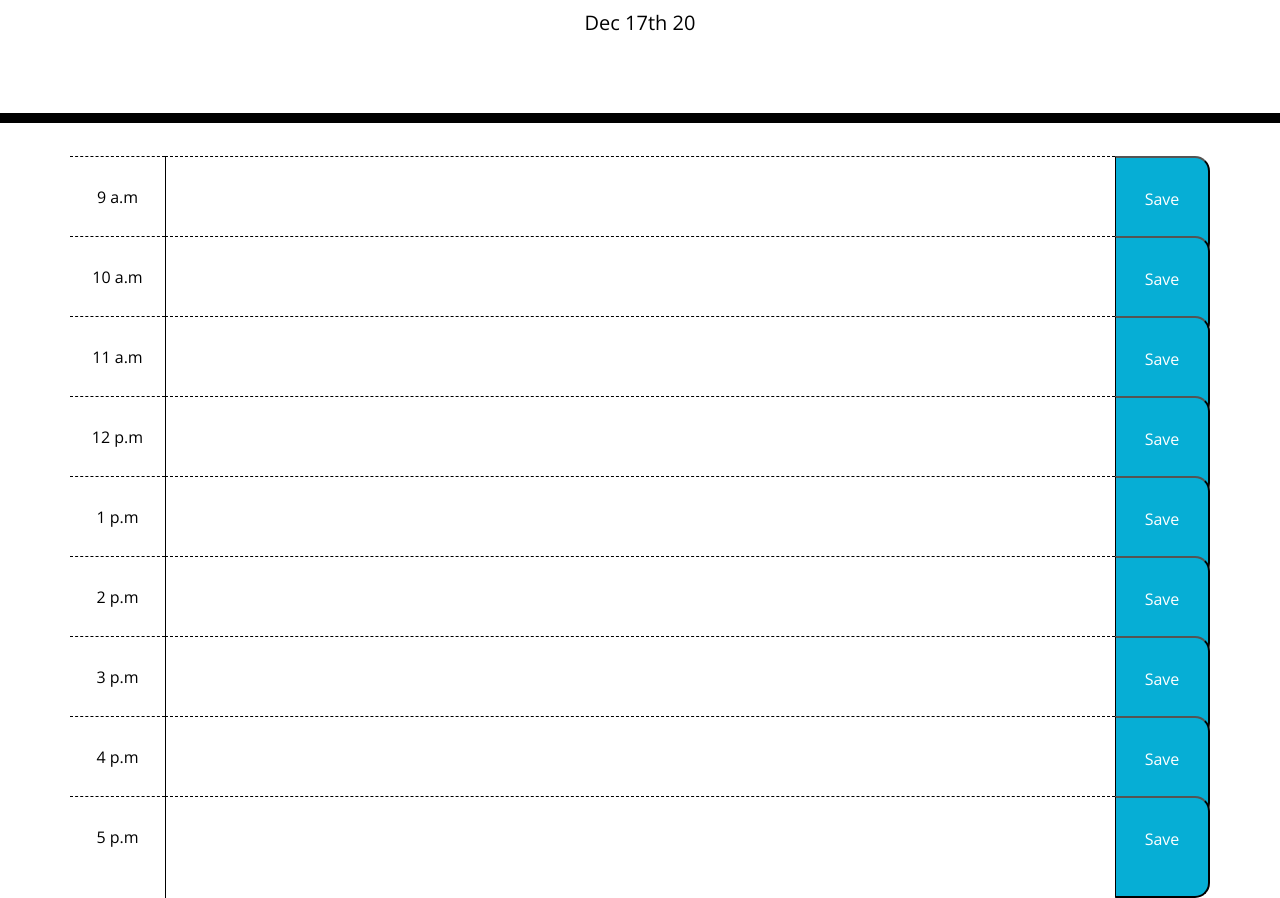
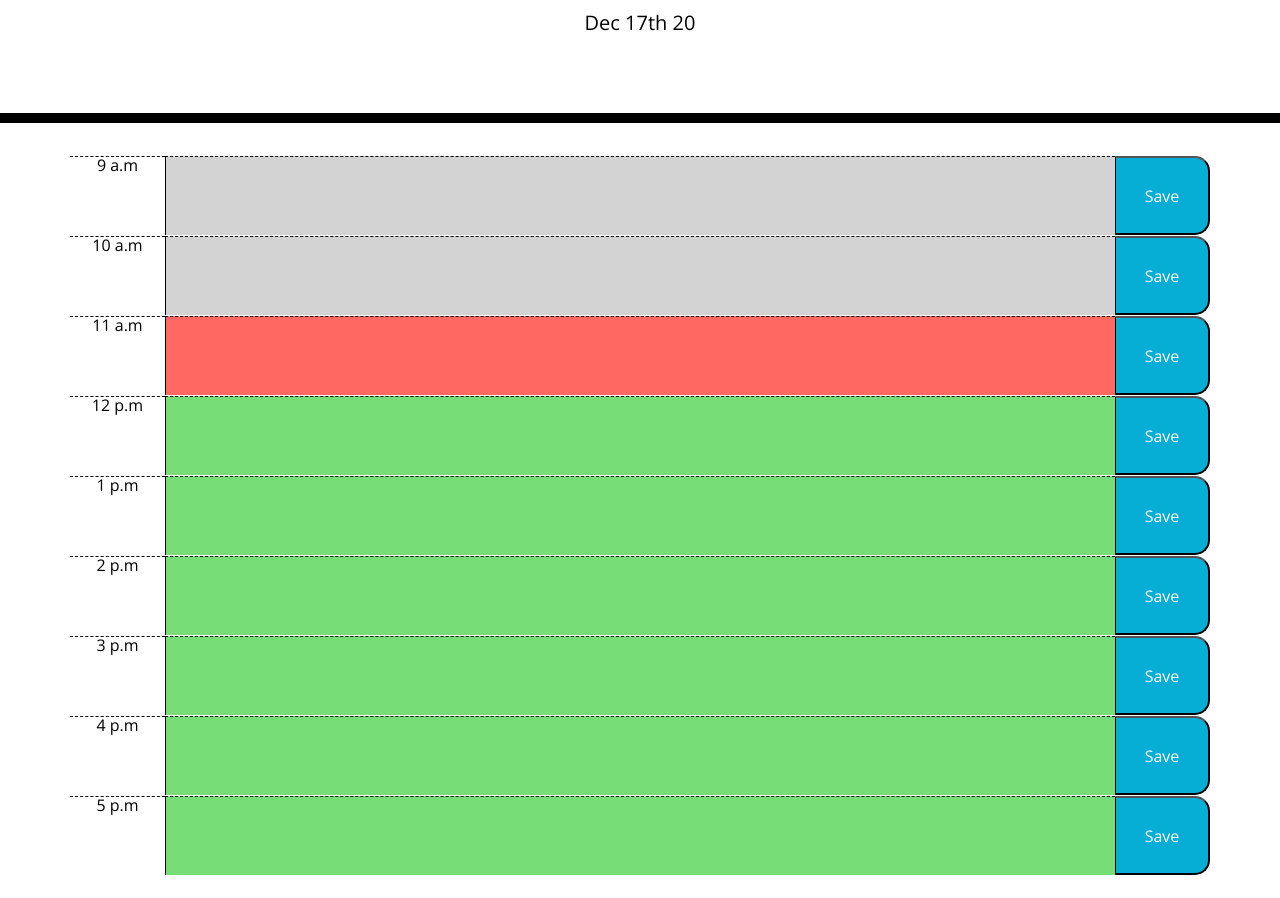
Before and after one commit to khsieh95/my-day-scheduler, a plain HTML site: page index.html in a window 1280 px wide. Shown: the part 181-1079 px from the top of the page. After the commit the page ends 1056 px from the top, so only its background shows below. Drawn offline with nearby package versions, Linux system fonts and the light colour scheme.

Commit message:
create function and if statements for styling page with reference to time

```diff
--- a/index.html
+++ b/index.html
@@ -27,99 +27,64 @@
       <h1 class="display-3">Work Day Scheduler</h1>
       <p class="lead">A simple calendar app for scheduling your work day</p>
       <p id="currentDay" class="lead"></p>
+      <p id="currentHour"></p>
     </header>
     <div class="container">
       <!-- Timeblocks go here showing 9am-5pm-->
       <div class="time-block">
         <!-- Row 1 -->
         <div class="row">
-          <div class="col-md-1 hour">
-            <p>9 a.m</p>
-          </div>
-          <textarea class="col-md-10"></textarea>
-          <button class="col-md-1 saveBtn" id="saveBtn0">
-            <p class="saveText">Save</p>
-          </button>
+          <div class="col-md-1 hour">9 a.m</div>
+          <textarea class="col-md-10" data-time="1"></textarea>
+          <button class="col-md-1 saveBtn" id="saveBtn0">Save</button>
         </div>
         <!-- Row 2 -->
         <div class="row">
-          <div class="col-md-1 hour">
-            <p>10 a.m</p>
-          </div>
-          <textarea class="col-md-10"></textarea>
-          <button class="col-md-1 saveBtn" id="saveBtn0">
-            <p class="saveText">Save</p>
-          </button>
+          <div class="col-md-1 hour">10 a.m</div>
+          <textarea class="col-md-10" data-time="2"></textarea>
+          <button class="col-md-1 saveBtn" id="saveBtn0">Save</button>
         </div>
         <!-- Row 3 -->
         <div class="row">
-          <div class="col-md-1 hour">
-            <p>11 a.m</p>
-          </div>
-          <textarea class="col-md-10"></textarea>
-          <button class="col-md-1 saveBtn" id="saveBtn0">
-            <p class="saveText">Save</p>
-          </button>
+          <div class="col-md-1 hour">11 a.m</div>
+          <textarea class="col-md-10" data-time="3"></textarea>
+          <button class="col-md-1 saveBtn" id="saveBtn0">Save</button>
         </div>
         <!-- Row 4 -->
         <div class="row">
-          <div class="col-md-1 hour">
-            <p>12 p.m</p>
-          </div>
-          <textarea class="col-md-10"></textarea>
-          <button class="col-md-1 saveBtn" id="saveBtn0">
-            <p class="saveText">Save</p>
-          </button>
+          <div class="col-md-1 hour">12 p.m</div>
+          <textarea class="col-md-10" data-time="4"></textarea>
+          <button class="col-md-1 saveBtn" id="saveBtn0">Save</button>
         </div>
         <!-- Row 5 -->
         <div class="row">
-          <div class="col-md-1 hour">
-            <p>1 p.m</p>
-          </div>
-          <textarea class="col-md-10"></textarea>
-          <button class="col-md-1 saveBtn" id="saveBtn0">
-            <p class="saveText">Save</p>
-          </button>
+          <div class="col-md-1 hour">1 p.m</div>
+          <textarea class="col-md-10" data-time="5"></textarea>
+          <button class="col-md-1 saveBtn" id="saveBtn0">Save</button>
         </div>
         <!-- Row 6 -->
         <div class="row">
-          <div class="col-md-1 hour">
-            <p>2 p.m</p>
-          </div>
-          <textarea class="col-md-10"></textarea>
-          <button class="col-md-1 saveBtn" id="saveBtn0">
-            <p class="saveText">Save</p>
-          </button>
+          <div class="col-md-1 hour">2 p.m</div>
+          <textarea class="col-md-10" data-time="6"></textarea>
+          <button class="col-md-1 saveBtn" id="saveBtn0">Save</button>
         </div>
         <!-- Row 7 -->
         <div class="row">
-          <div class="col-md-1 hour">
-            <p>3 p.m</p>
-          </div>
-          <textarea class="col-md-10"></textarea>
-          <button class="col-md-1 saveBtn" id="saveBtn0">
-            <p class="saveText">Save</p>
-          </button>
+          <div class="col-md-1 hour">3 p.m</div>
+          <textarea class="col-md-10" data-time="7"></textarea>
+          <button class="col-md-1 saveBtn" id="saveBtn0">Save</button>
         </div>
         <!-- Row 8 -->
         <div class="row">
-          <div class="col-md-1 hour">
-            <p>4 p.m</p>
-          </div>
-          <textarea class="col-md-10"></textarea>
-          <button class="col-md-1 saveBtn" id="saveBtn0">
-            <p class="saveText">Save</p>
-          </button>
+          <div class="col-md-1 hour">4 p.m</div>
+          <textarea class="col-md-10" data-time="8"></textarea>
+          <button class="col-md-1 saveBtn" id="saveBtn0">Save</button>
         </div>
         <!-- Row 9 -->
         <div class="row">
-          <div class="col-md-1 hour">
-            <p>5 p.m</p>
-          </div>
-          <textarea class="col-md-10"></textarea>
-          <button class="col-md-1 saveBtn" id="saveBtn0">
-            <p class="saveText">Save</p>
-          </button>
+          <div class="col-md-1 hour">5 p.m</div>
+          <textarea class="col-md-10" data-time="9"></textarea>
+          <button class="col-md-1 saveBtn" id="saveBtn0">Save</button>
         </div>
       </div>
     </div>
--- a/script.js
+++ b/script.js
@@ -1,10 +1,11 @@
-console.log("hi kevin");
-
+// Global Variables
 var currentDay = $("#currentDay");
 var today = moment().format("MMM Do YY");
 var saveButtonsClicked = $(".saveBtn");
+var textAreas = $("textarea");
 var userInput = JSON.parse(localStorage.getItem("userInput") || "[]");
-var textAreas = $("textarea");
+var hourOfDay = $("#currentHour");
+var currentHour = moment().hours();
 
 $("#currentDay").text(today);
 console.log(today);
@@ -13,3 +14,24 @@ console.log(today);
 saveButtonsClicked.on("click", function () {
   console.log("clicked");
 });
+
+// function to compare local time to time on calendar
+
+$.each(textAreas, function () {
+  var dataTime = this.getAttribute("data-time");
+  if (parseInt(dataTime) < currentHour) {
+    $(this).addClass("past");
+    $(this).removeClass("present future");
+  }
+
+  if (parseInt(dataTime) === currentHour) {
+    $(this).removeClass("past future");
+    $(this).addClass("present");
+  }
+
+  if (parseInt(dataTime) > currentHour) {
+    $(this).removeClass("past present");
+
+    $(this).addClass("future");
+  }
+});
--- a/style.css
+++ b/style.css
@@ -10,7 +10,7 @@ textarea {
   resize: none;
   color: #000000;
   border-left: 1px solid black;
-  padding: 10px;
+  /* padding: 10px; */
   border-top: 1px dashed black;
 }
 
@@ -71,6 +71,6 @@ textarea {
   transition: all 0.3s ease-in-out;
 }
 
-.saveText {
+/* .saveText {
   text-align: center;
-}
+} */
```
